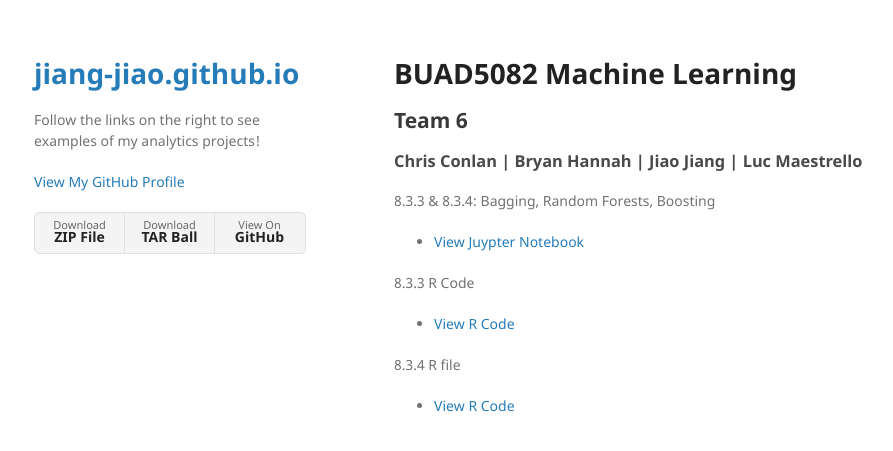
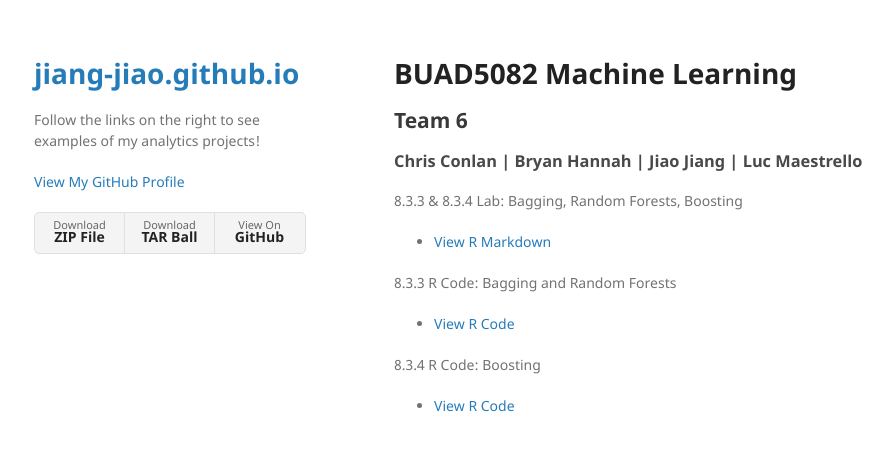
Before and after one commit to jiang-jiao/jiang-jiao.github.io, a Jekyll site: the page built from class_project/index.md, in a window 1280 px wide. Shown: the top 451 px of the page, without its empty margins (176-1069 px from the left). Built offline with Jekyll 4.4.1, drawn with Linux system fonts in a browser that asks for light colours; our own code applies the rules of GitHub Pages for plain Markdown files.

Commit message:
Update index.md

```diff
--- a/class_project/index.md
+++ b/class_project/index.md
@@ -3,11 +3,11 @@
 ## Team 6
 ### Chris Conlan | Bryan Hannah | Jiao Jiang | Luc Maestrello
 
-8.3.3 & 8.3.4: Bagging, Random Forests, Boosting
-  - [View Juypter Notebook](ipynb.html)
+8.3.3 & 8.3.4 Lab: Bagging, Random Forests, Boosting
+  - [View R Markdown](ipynb.html)
 
-8.3.3 R Code
+8.3.3 R Code: Bagging and Random Forests
   - [View R Code](ipynb.html)
 
-8.3.4 R file
+8.3.4 R Code: Boosting
   - [View R Code](ipynb.html)
```
